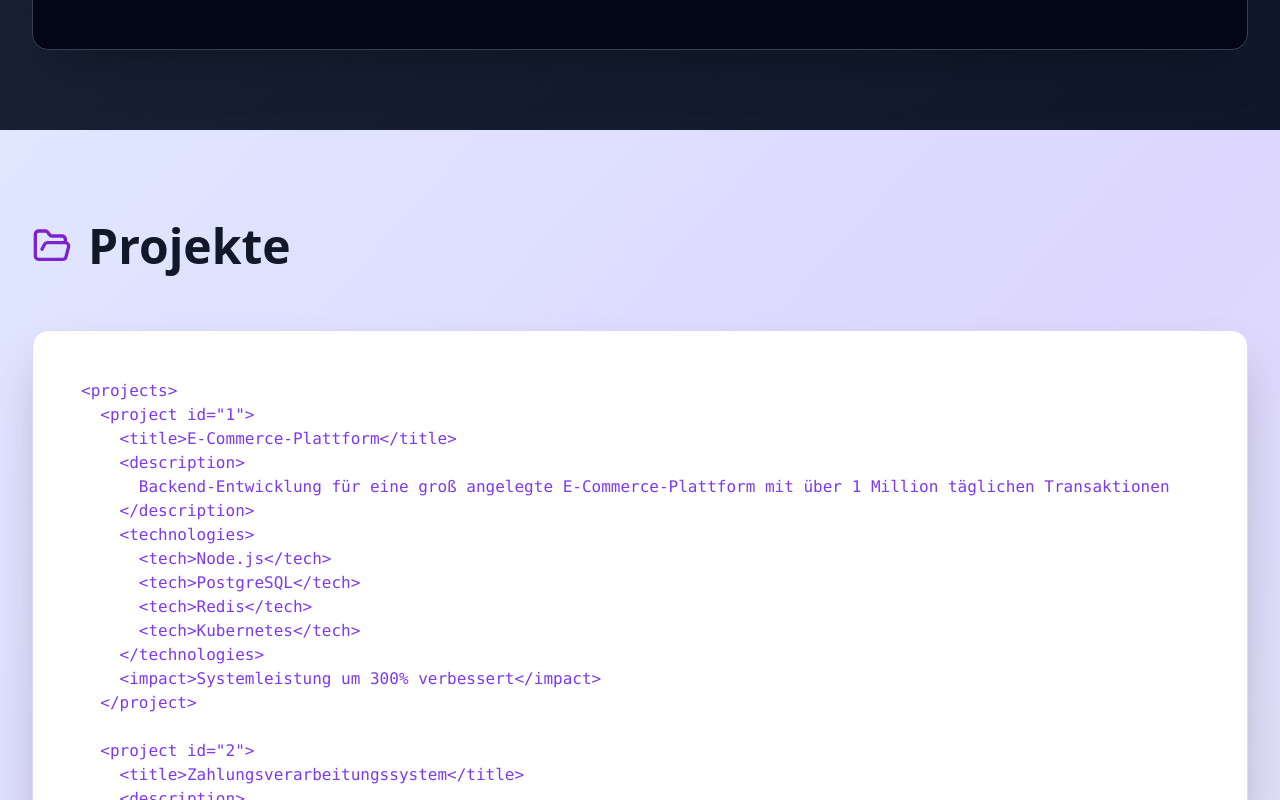
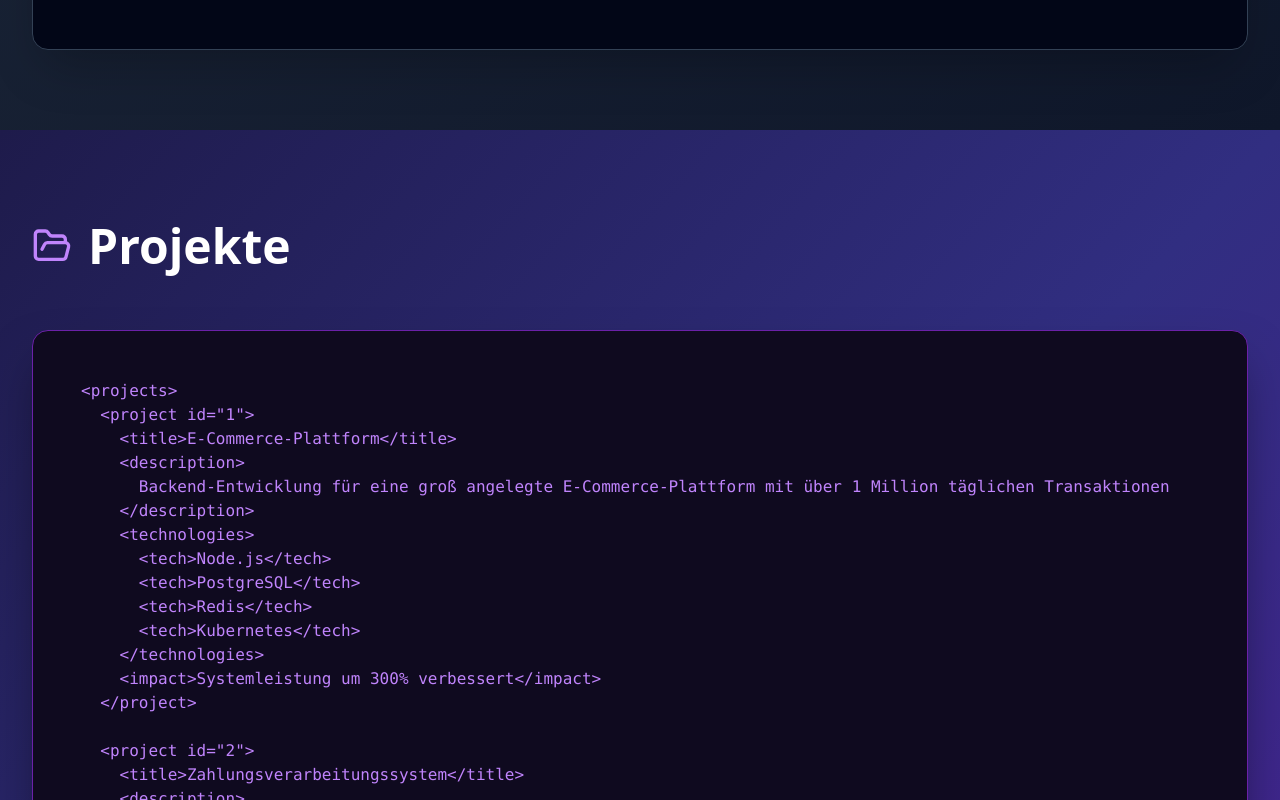
Before and after one commit to andi-ommsen/jenswodrich, a React (Vite) app: page / in a window 1280 px wide. Shown: the part 1600-2400 px from the top of the page. Built offline with nearby package versions, Linux system fonts and the light colour scheme.

Commit message:
Updated App.tsx

```diff
--- a/src/App.module.css
+++ b/src/App.module.css
@@ -421,7 +421,7 @@
 /* Projects Section */
 .projectsSection {
   padding: 5rem 1rem;
-  background: linear-gradient(to bottom right, #e0e7ff, #ddd6fe, #e2e8f0);
+  background: linear-gradient(to bottom right, #1e1b4b, #312e81, #4c1d95);
 }
 
 @media (min-width: 640px) {
@@ -437,18 +437,18 @@
 }
 
 .projectsHeading {
-  color: #111827;
+  color: white;
 }
 
 .projectsCodeBlock {
-  background-color: white;
+  background-color: #0f0a1f;
   border-radius: 1rem;
   padding: 2rem;
   font-family: 'Courier New', monospace;
   font-size: 0.875rem;
   overflow-x: auto;
-  box-shadow: 0 25px 50px -12px rgba(0, 0, 0, 0.25);
-  border: 1px solid #ddd6fe;
+  box-shadow: 0 25px 50px -12px rgba(0, 0, 0, 0.5);
+  border: 1px solid #6b21a8;
 }
 
 @media (min-width: 640px) {
@@ -459,7 +459,7 @@
 }
 
 .projectsCode {
-  color: #7c3aed;
+  color: #c084fc;
 }
 
 /* Skills Section */
--- a/src/App.tsx
+++ b/src/App.tsx
@@ -189,7 +189,7 @@ function App() {
       <section id="projects" className={styles.projectsSection}>
         <div className={styles.sectionContainer}>
           <h2 className={`${styles.sectionHeading} ${styles.projectsHeading}`}>
-            <FolderOpen size={40} className="text-purple-700" />
+            <FolderOpen size={40} className="text-purple-400" />
             {t.projects.heading}
           </h2>
 
```
